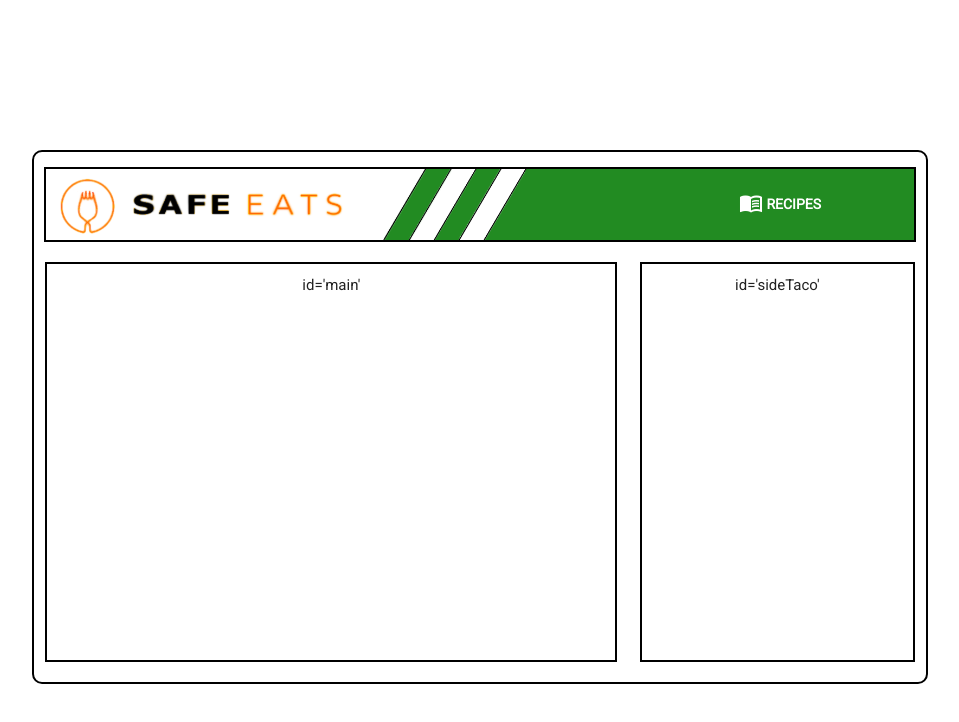
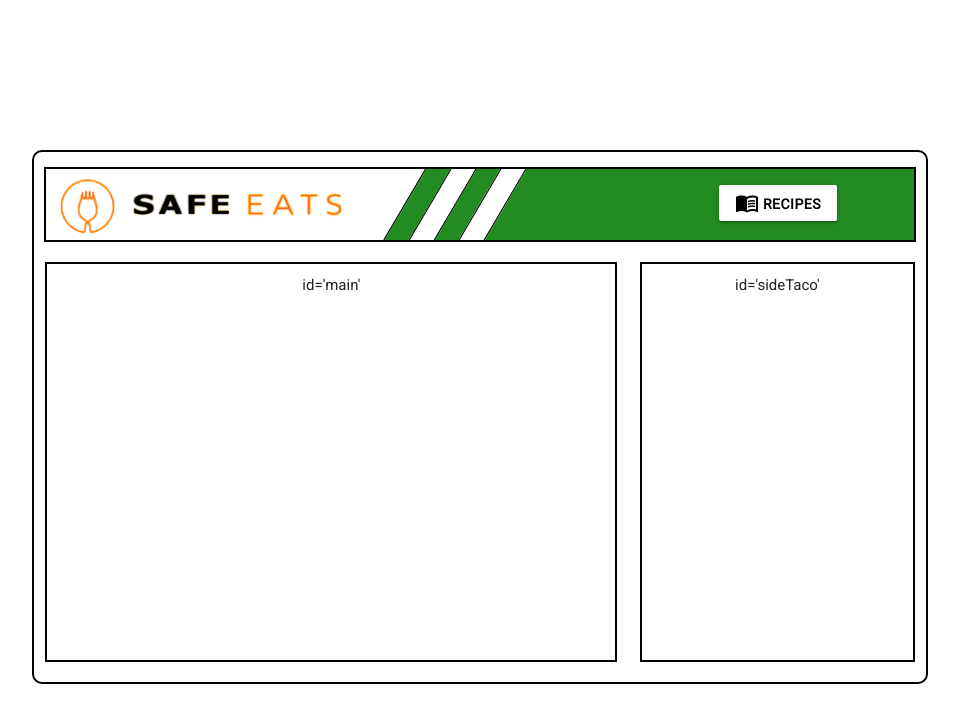
Before and after one commit to armandojhc/project1-SafeEats, a plain HTML site: page index.html in a window 1280 px wide. Shown: the whole page, without its empty margins (160-1119 px from the left). Drawn offline with nearby package versions, Linux system fonts and the light colour scheme.

Commit message:
Fixed button white on white color issue.

```diff
--- a/assets/stylesheet.css
+++ b/assets/stylesheet.css
@@ -29,7 +29,7 @@ body {
 
 .material-icons.md-24 {
     font-size: 24px;
-    color: white;
+    color: black;
 }
 
 #btnTxt {
@@ -42,7 +42,6 @@ body {
     font-size: 36px;
     padding: 16px;
     width: 156px;
-    background-color: transparent;
 }
 
 #main,#sideTaco {
@@ -59,8 +58,12 @@ body {
 }
 
 #btnTxt {
-    color: white;
+    color: black;
     font-weight: bolder;
+}
+
+.btn {
+    background-color: white;
 }
 
 @media only screen and (max-width: 784px) {
--- a/index.html
+++ b/index.html
@@ -34,7 +34,7 @@
                 </div>
 
                 <div class="col m3" id="headerBtnContainer">
-                    <a class="waves-effect waves-teal btn-flat right" id="recipeBtn">
+                    <a class="waves-effect waves-teal btn right" id="recipeBtn">
                         <i class="material-icons md-24">menu_book</i>
                         <!-- The recipe button has a seperate span tag so its text can be easily changed to 'Back' once clicked -->
                         <span id="btnTxt"> Recipes</span>
```
